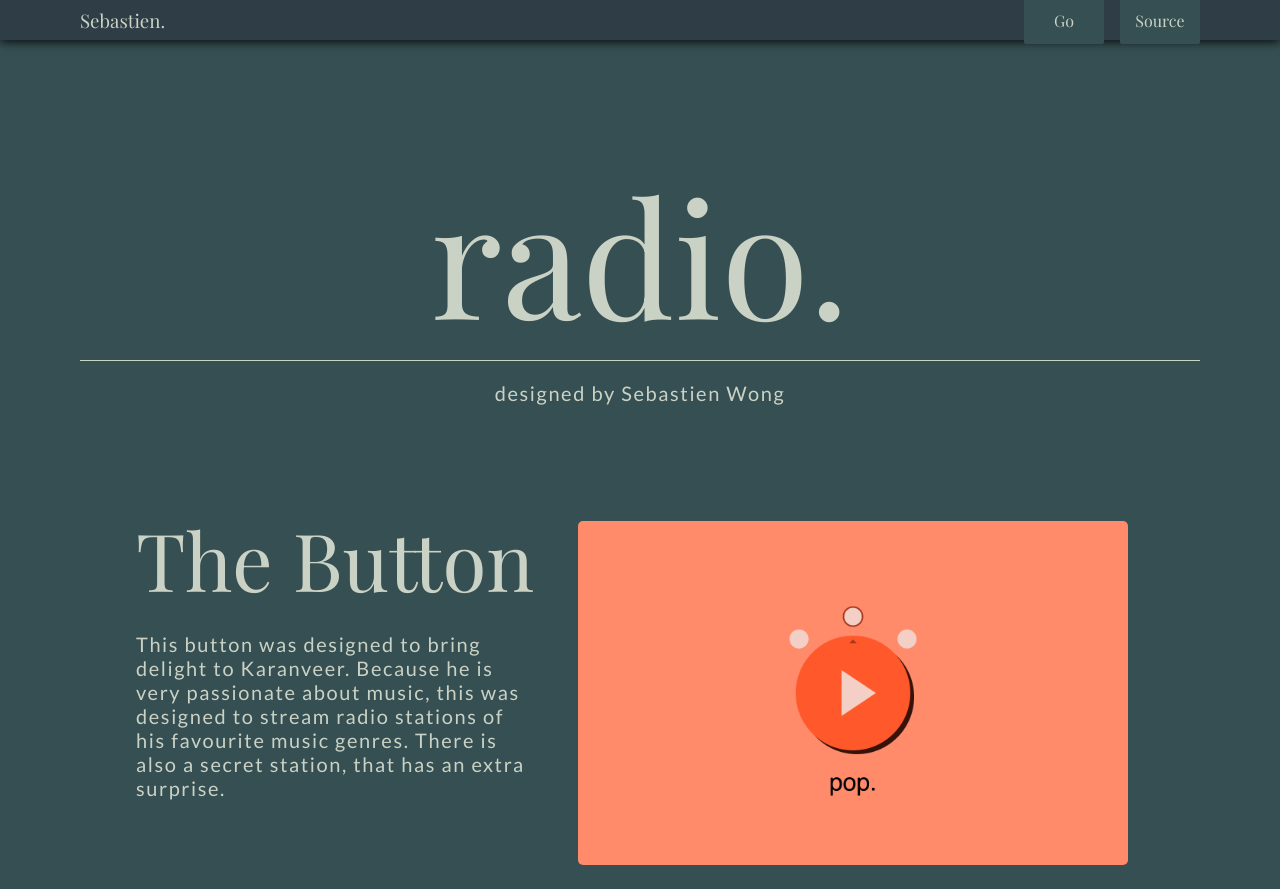
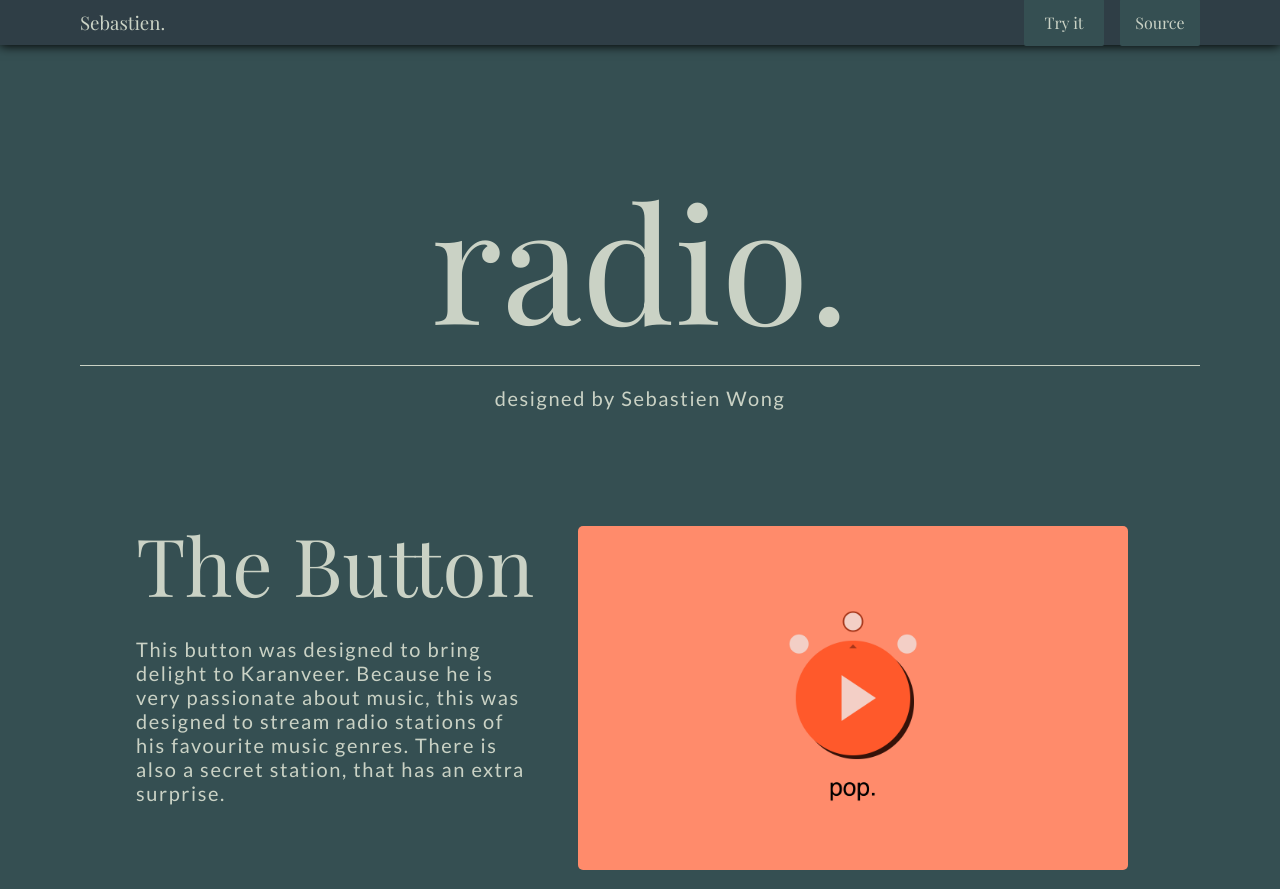
Before and after one commit to sebastienwong/sebwong-portfolio, a website: page public/radio/index.html in a window 1280 px wide. Shown: the top 889 px of the page. Drawn offline with nearby package versions, Linux system fonts and the light colour scheme; a script that the page names is missing.

Commit message:
small fixes

```diff
--- a/public/golf/scroll.js
+++ b/public/golf/scroll.js
@@ -6,6 +6,5 @@ $(function() {
         triggerHook: 'onLeave'
     })
     .setPin('#header')
-    .addIndicators() // add indicators (requires plugin)
     .addTo(controller);
 });
--- a/public/hallo/scroll.js
+++ b/public/hallo/scroll.js
@@ -6,6 +6,5 @@ $(function() {
         triggerHook: 'onLeave'
     })
     .setPin('#header')
-    .addIndicators() // add indicators (requires plugin)
     .addTo(controller);
 });
--- a/public/radio/index.html
+++ b/public/radio/index.html
@@ -21,7 +21,7 @@
     <header id="header">
       <h3 id="home" onclick="home()">Sebastien.</h3>
       <div id="button-wrapper">
-        <a onclick="go()">Go</a>
+        <a onclick="go()">Try it</a>
         <a href="https://github.com/sebastienwong/sebwong-portfolio/tree/master/public/p0" target="_blank">Source</a>
       </div>
     </header>
--- a/public/radio/scroll.js
+++ b/public/radio/scroll.js
@@ -6,6 +6,5 @@ $(function() {
         triggerHook: 'onLeave'
     })
     .setPin('#header')
-    .addIndicators() // add indicators (requires plugin)
     .addTo(controller);
 });
--- a/public/radio/style.css
+++ b/public/radio/style.css
@@ -51,7 +51,7 @@ a:hover {
 
 
 #header {
-    height: 5vh;
+    height: 45px;
     display: flex;
     align-items: center;
     justify-content: space-between;
@@ -70,7 +70,7 @@ a:hover {
 }
 
 #button-wrapper {
-    height: 100%;
+    height: 45px;
     display: flex;
     align-items: center;
 }
```
Also changed, not shown: public/golf/index.html (+1 -1 lines), public/hallo/index.html (+1 -1 lines).
